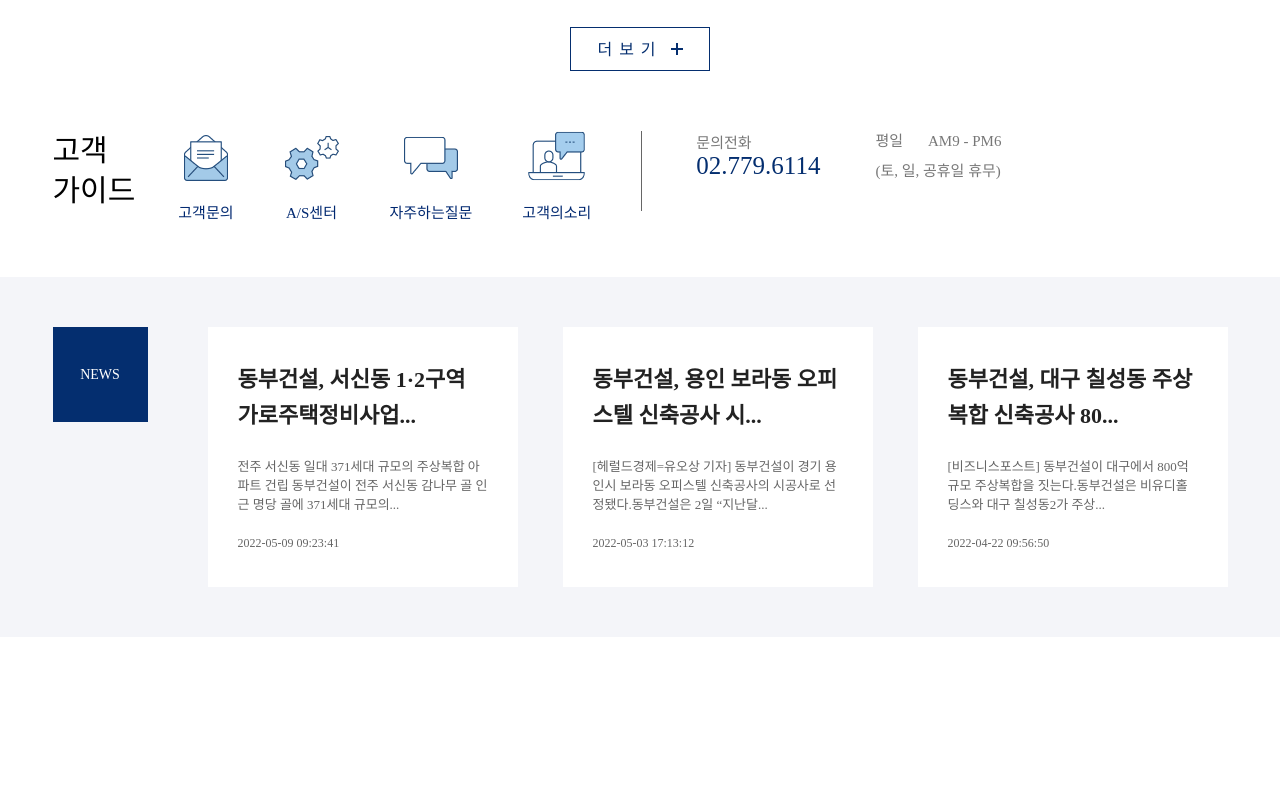
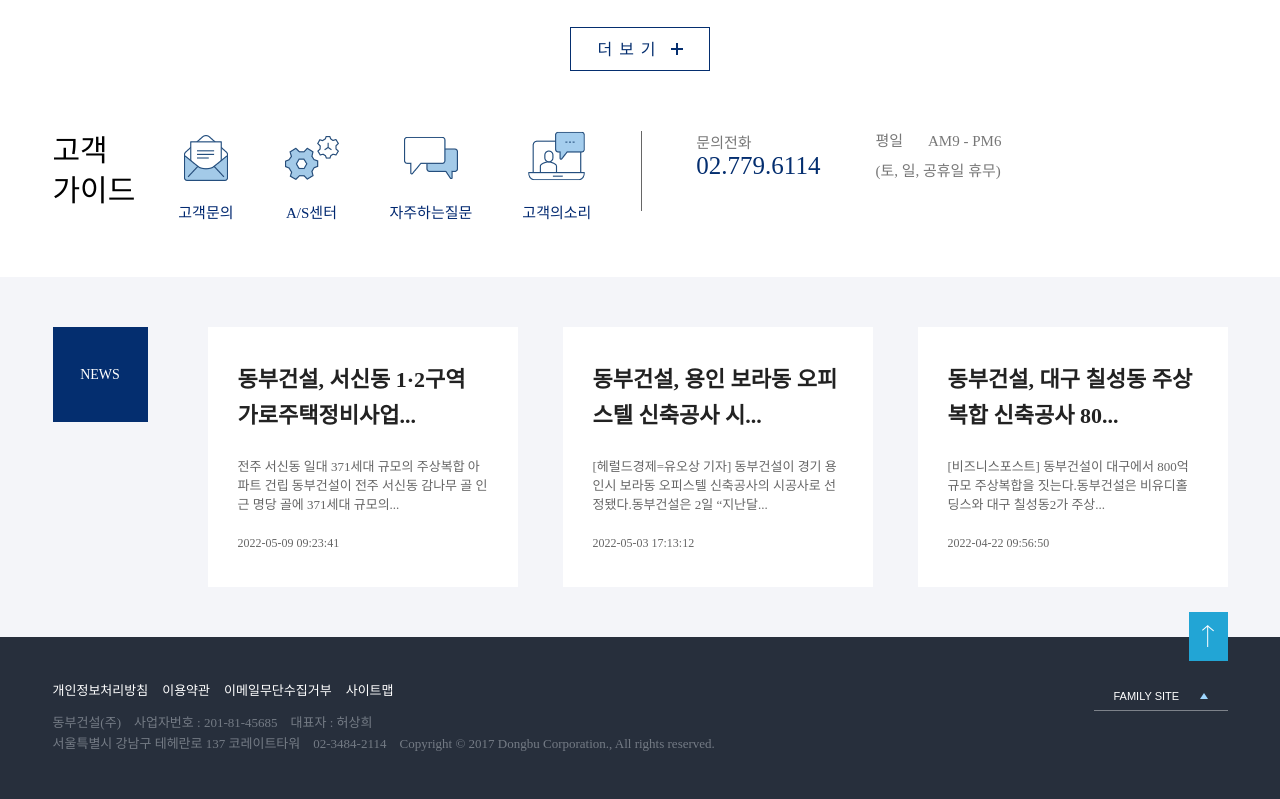
Before and after one commit to yellrim/centreville, a plain HTML site: page index.html in a window 1280 px wide. Shown: the part 987-1786 px from the top of the page. Before the commit the page ends 1624 px from the top, so only its background shows below. Drawn offline with Linux system fonts and the light colour scheme.

Commit message:
Add files via upload

```diff
--- a/css/style.css
+++ b/css/style.css
@@ -295,6 +295,7 @@ header #lnb nav > ul ul a:hover:after{
     text-align: center;
 }
 
+/* guide */
 .guide-box{
     width: 1175px;
     margin: 60px auto 55px;
@@ -479,3 +480,68 @@ header #lnb nav > ul ul a:hover:after{
 .news li a:hover em:nth-of-type(4){
     width: 100%;
 }
+
+/* footer */
+footer{
+    background-color: #272f3c;
+}
+footer > div{
+    position: relative;
+    width: 1175px;
+    margin: 0 auto;
+    padding: 45px 0;
+}
+footer > div > a{
+    position: absolute;
+    right: 0;
+    top: -25px;
+    width: 39px;
+    height: 49px;
+    background: url(../img/icon.png) no-repeat -157px 8px #22a5d5;
+    color: transparent;
+}
+footer > div .left{
+    float: left;
+    line-height: 100%;
+}
+footer > div .left div a{
+    margin-right: 10px;
+    font-size: 13px;
+    color: #fff;
+}
+footer > div .left p{
+    padding: 13px 0 0;
+    line-height: 21px;
+    font-size: 13px;
+    color: #747b85;
+}
+footer > div .left p span{
+    padding: 0 13px 0 0;
+}
+footer > div .right{
+    position: relative;
+    float: right;
+}
+footer > div .right:after{
+    content: '';
+    position: absolute;
+    right: 20px;
+    top: 50%;
+    margin-top: -3px;
+    width: 8px;
+    height: 6px;
+    background: url(../img/icon.png) no-repeat -221px -5px;
+}
+footer > div .right select{
+    width: 134px;
+    height: 29px;
+    background-color: #272f3c;
+    border: none;
+    border-bottom: 1px solid #7d828a;
+    font-size: 11px;
+    color: #fff;
+    text-indent: 20px;
+    /* 화살표 없애기 */
+    appearance: none;
+    -webkit-appearance:none;
+}
--- a/index.html
+++ b/index.html
@@ -10,7 +10,7 @@
 </head>
 <body>
     <!-- <a href="#contents">본문바로가기</a> -->
-    <header>
+    <header id="header">
         <h1><a href=""><img src="./img/logo.png" alt="센트레빌"></a></h1>
         <h2 class="hide">대메뉴</h2>
         <div id="lnb">
@@ -172,5 +172,29 @@
             </div>
         </section>
     </main>
+    <footer>
+        <div class="clear">
+            <a href="#header">TOP</a>
+            <div class="left">
+                <div>
+                    <a href="#a">개인정보처리방침</a>
+                    <a href="#a">이용약관</a>
+                    <a href="#a">이메일무단수집거부</a>
+                    <a href="#a">사이트맵</a>
+                </div>
+                <p>
+                    동부건설(주)<span></span>사업자번호 : 201-81-45685<span></span>대표자 : 허상희<br>
+                    서울특별시 강남구 테헤란로 137 코레이트타워<span></span>02-3484-2114<span></span>Copyright © 2017 Dongbu Corporation., All rights reserved.
+                </p>
+            </div>
+            <div class="right">
+                <select>
+                    <option>FAMILY SITE</option>
+                    <option>동부건설</option>
+                    <option>윤리경영</option>
+                </select>
+            </div>
+        </div>
+    </footer>
 </body>
 </html>
```
